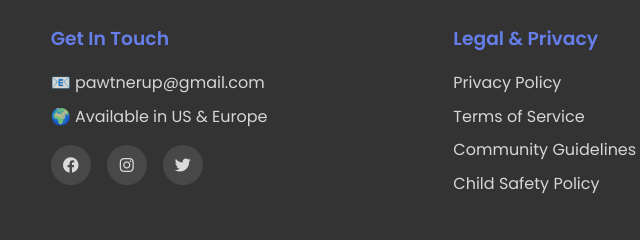
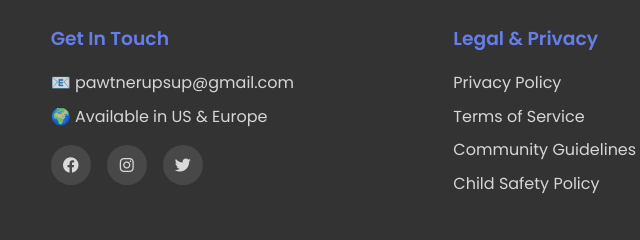
Before and after one commit to Consolefun/PawtnerUp_Marketing, a plain HTML site: page index.html in a window 1280 px wide. Shown: the part 4970-5210 px from the top of the page, 412-1052 px from the left. Drawn offline with Linux system fonts and the light colour scheme.

Commit message:
Update index.html

```diff
--- a/index.html
+++ b/index.html
@@ -288,7 +288,7 @@
 
                 <div class="footer-section">
                     <h3>Get In Touch</h3>
-                    <p>📧 pawtnerup@gmail.com</p>
+                    <p>📧 pawtnerupsup@gmail.com</p>
                     <p>🌍 Available in US & Europe</p>
                     <div class="social-links">
                         <a href="#"><i class="fab fa-facebook"></i></a>
```
